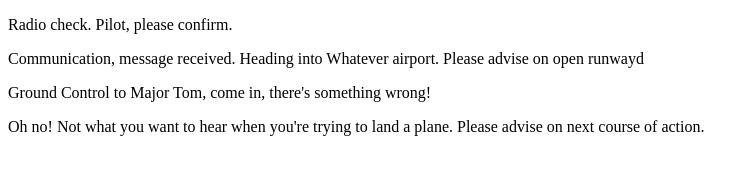
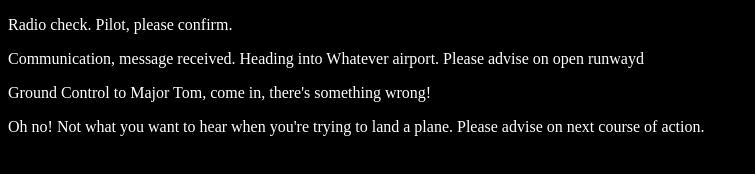
Before and after one commit to jarod2228/communication_log_control, a plain HTML site: page index.html in a window 1280 px wide. Shown: the whole page, without its empty margins (0-755 px from the left). Drawn offline with Linux system fonts and the light colour scheme.

Commit message:
stylesheet created

```diff
--- a/index.html
+++ b/index.html
@@ -1,5 +1,8 @@
 <!DOCTYPE html>
 <html>
+   <head>
+      <link rel="stylesheet" type="text/css" href="style.css">
+   </head>
    <body>
       <p>Radio check. Pilot, please confirm.</p>
       <p>Communication, message received. Heading into Whatever airport. Please advise on open runwayd</p>
--- /dev/null
+++ b/style.css
@@ -0,0 +1,5 @@
+body
+{
+    color:white;
+    background-color: black;
+}
```
